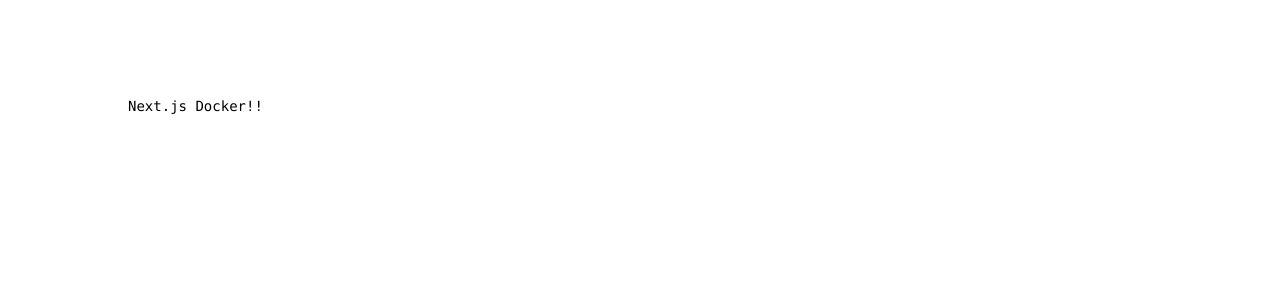
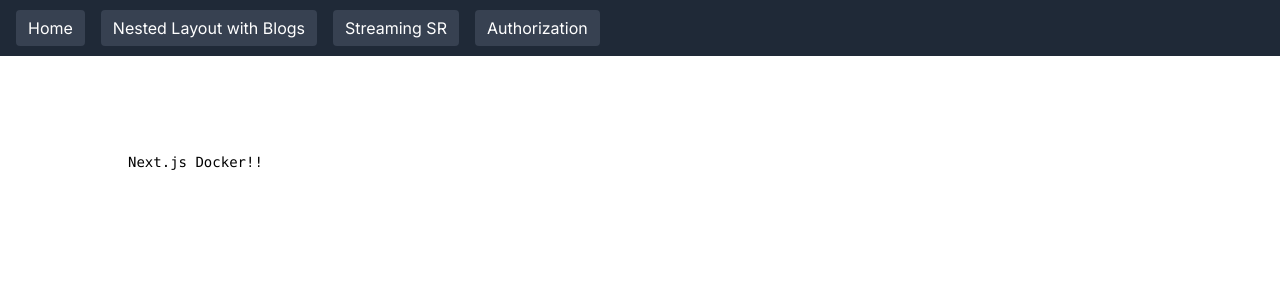
Before and after one commit to hideaki-kawai/nextjs-docker, a Next.js app: page / in a window 1280 px wide. Shown: the top 300 px of the page. Built offline with nearby package versions, Linux system fonts and the light colour scheme.

Commit message:
feat: NavBarコンポーネントの追加

```diff
--- a/src/app/layout.tsx
+++ b/src/app/layout.tsx
@@ -1,22 +1,26 @@
-import type { Metadata } from 'next'
-import { Inter } from 'next/font/google'
-import './globals.css'
-import { commonMetadata } from '@/config/metadata'
+import type { Metadata } from 'next';
+import { Inter } from 'next/font/google';
+import './globals.css';
+import { commonMetadata } from '@/config/metadata';
+import { NavBar } from '@/components/nav-bar';
 
-const inter = Inter({ subsets: ['latin'] })
+const inter = Inter({ subsets: ['latin'] });
 
 export const metadata: Metadata = {
-  ...commonMetadata
-}
+  ...commonMetadata,
+};
 
 export default function RootLayout({
   children,
 }: {
-  children: React.ReactNode
+  children: React.ReactNode;
 }) {
   return (
     <html lang="ja">
-      <body className={inter.className}>{children}</body>
+      <body className={inter.className}>
+        <NavBar />
+        {children}
+      </body>
     </html>
-  )
+  );
 }
--- /dev/null
+++ b/src/components/nav-bar.tsx
@@ -0,0 +1,34 @@
+import Link from 'next/link';
+
+export const NavBar = () => {
+  return (
+    <header className="bg-gray-800 p-4">
+      <nav className="space-x-4">
+        <Link
+          href="/"
+          className="rounded bg-gray-700 px-3 py-2 text-white hover:bg-gray-500"
+        >
+          Home
+        </Link>
+        <Link
+          href="/blogs"
+          className="rounded bg-gray-700 px-3 py-2 text-white hover:bg-gray-500"
+        >
+          Nested Layout with Blogs
+        </Link>
+        <Link
+          href="/streaming-sr"
+          className="rounded bg-gray-700 px-3 py-2 text-white hover:bg-gray-500"
+        >
+          Streaming SR
+        </Link>
+        <Link
+          href="/auth"
+          className="rounded bg-gray-700 px-3 py-2 text-white hover:bg-gray-500"
+        >
+          Authorization
+        </Link>
+      </nav>
+    </header>
+  );
+};
```
Also changed, not shown: 1 other file (tests, documents, lock files or other folders).
